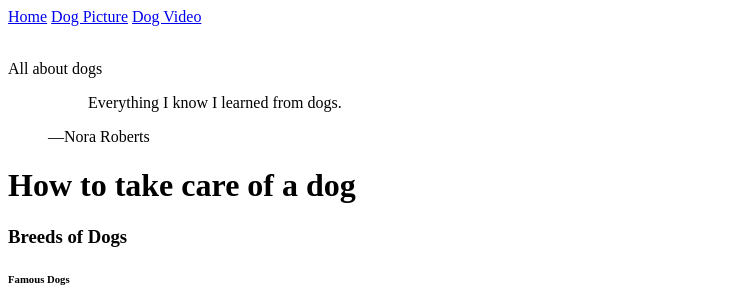
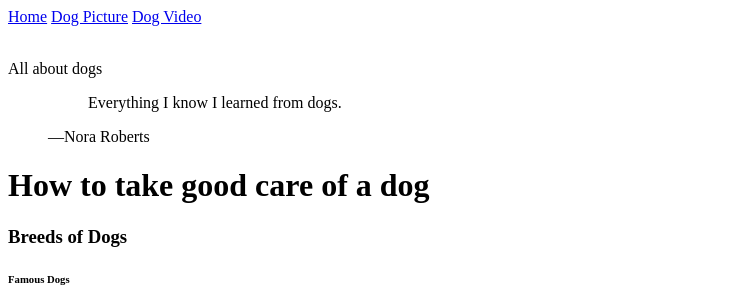
Before and after one commit to kb789/HTML-and-CSS-Projects, a plain HTML site: page Assignment.html in a window 1280 px wide. Shown: the top 288 px of the page, without its empty margins (0-738 px from the left). Drawn offline with Linux system fonts and the light colour scheme.

Commit message:
added file with vs code

```diff
--- a/Assignment.html
+++ b/Assignment.html
@@ -19,7 +19,7 @@
 				</blockquote>
 				<figcaption>—Nora Roberts</figcaption>
 			</figure>
-			<h1>How to take care of a dog</h1>
+			<h1>How to take good care of a dog</h1>
 			<h3>Breeds of Dogs<h3>
 			<h6>Famous Dogs</h6>
 			<iframe width="560" height="315" src="https://www.youtube.com/embed/VjA4-wSjPWg" title="YouTube video player" frameborder="0" allow="accelerometer; autoplay; clipboard-write; encrypted-media; gyroscope; picture-in-picture; web-share" allowfullscreen></iframe>
```
